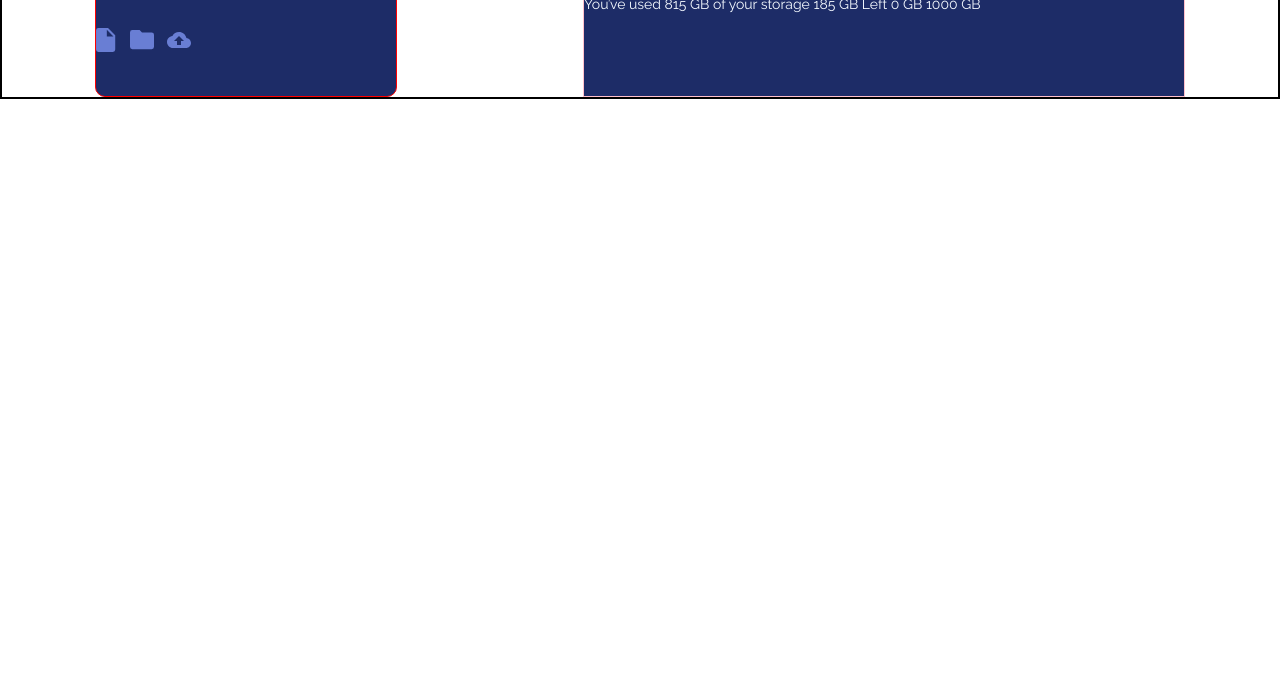
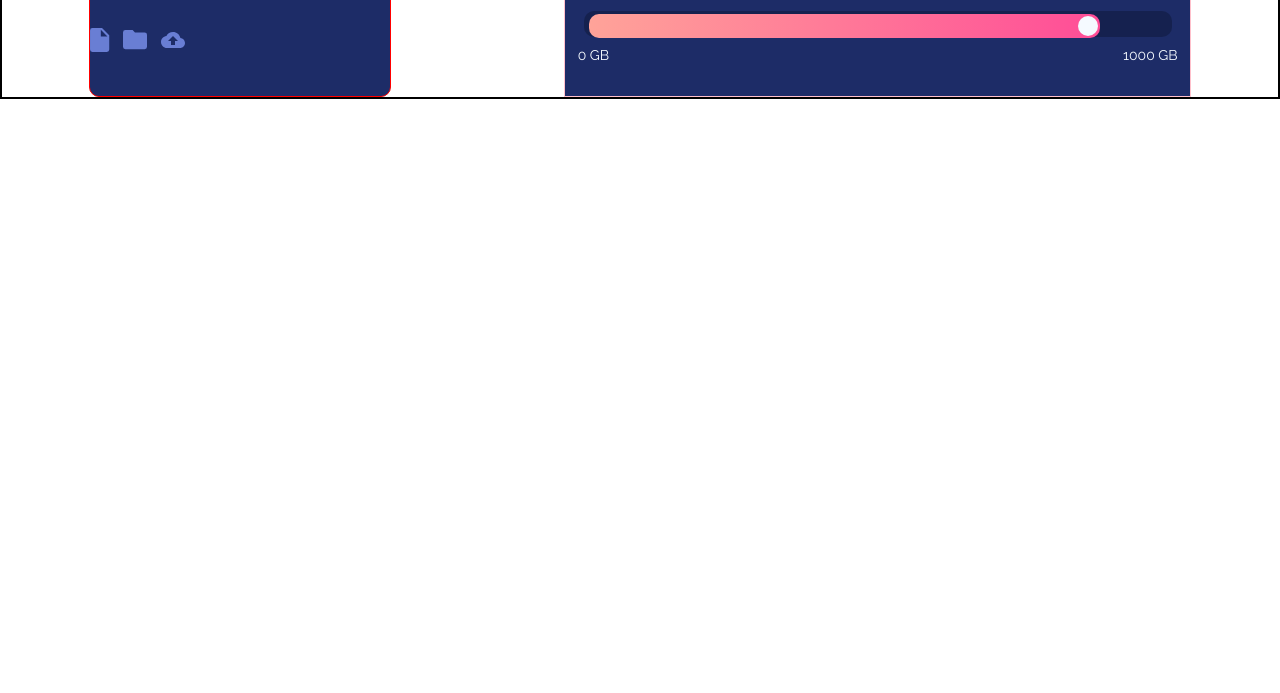
Before and after one commit to abdmud/fylo-data-storage-component, a plain HTML site: page index.html in a window 1280 px wide. Shown: the part 107-800 px from the top of the page. Drawn offline with Linux system fonts and the light colour scheme.

Commit message:
status bar

```diff
--- a/index.html
+++ b/index.html
@@ -35,12 +35,19 @@
       </div>
 
       <div class="right">
-        You’ve used 815 GB of your storage
+        <p class="main-msg">You’ve used 815 GB of your storage</p>
 
-        185 GB Left
+        <p class="bubble">185 GB Left</p>
 
-        0 GB
-        1000 GB
+        <div class="bar-container">
+          <div class="storage-bar">
+            <div class="circle"></div>
+          </div>
+        </div>
+        <div class="limits-container">
+          <span>0 GB</span>
+          <span>1000 GB</span>
+        </div>
       </div>
 
     </section>
--- a/style.css
+++ b/style.css
@@ -7,6 +7,8 @@
     --darkBlue: hsl(228, 56%, 26%);
     --veryDarkBlue: hsl(229, 57%, 11%);
     --gradient: hsl(6, 100%, 80%) to hsl(335, 100%, 65%);
+    --start_g: hsl(6, 100%, 80%);
+    --end_g: hsl(335, 100%, 65%);
 }
 
 html, body {
@@ -54,8 +56,41 @@ body {
 .icons-img {
     background-color: var(--veryDarkBlue);
 }
+.bar-container {
+    display: flex;
+    width: 97%;
+    height: 20px;
+    margin: 0 auto;
+    background-color: hsla(229, 57%, 11%, 0.4);
+    border-radius: 10px;
+    padding: 3px;
+}
+.storage-bar {
+    display: flex;
+    width: 87.1%;
+    height: 100%;
+    background: linear-gradient(90deg, var(--start_g), var(--end_g));
+    margin: auto 2px;
+    border-radius: 10px;
+    padding: 2px;
+    justify-content: end;
+}
+.circle {
+    display: flex;
+    height: 100%;
+    width: 20px;
+    background-color: var(--paleBlue);
+    border-radius: 100px;
+}
+.limits-container {
+    display: flex;
+    width: 100%;
+    justify-content: space-between;
+    margin: 10px 0 20px 0;
+}
 .right {
     border: solid 1px pink;
     width: 600px;
-    height: 100px;
+    height: auto;
+    padding: 1%;
 }
```
